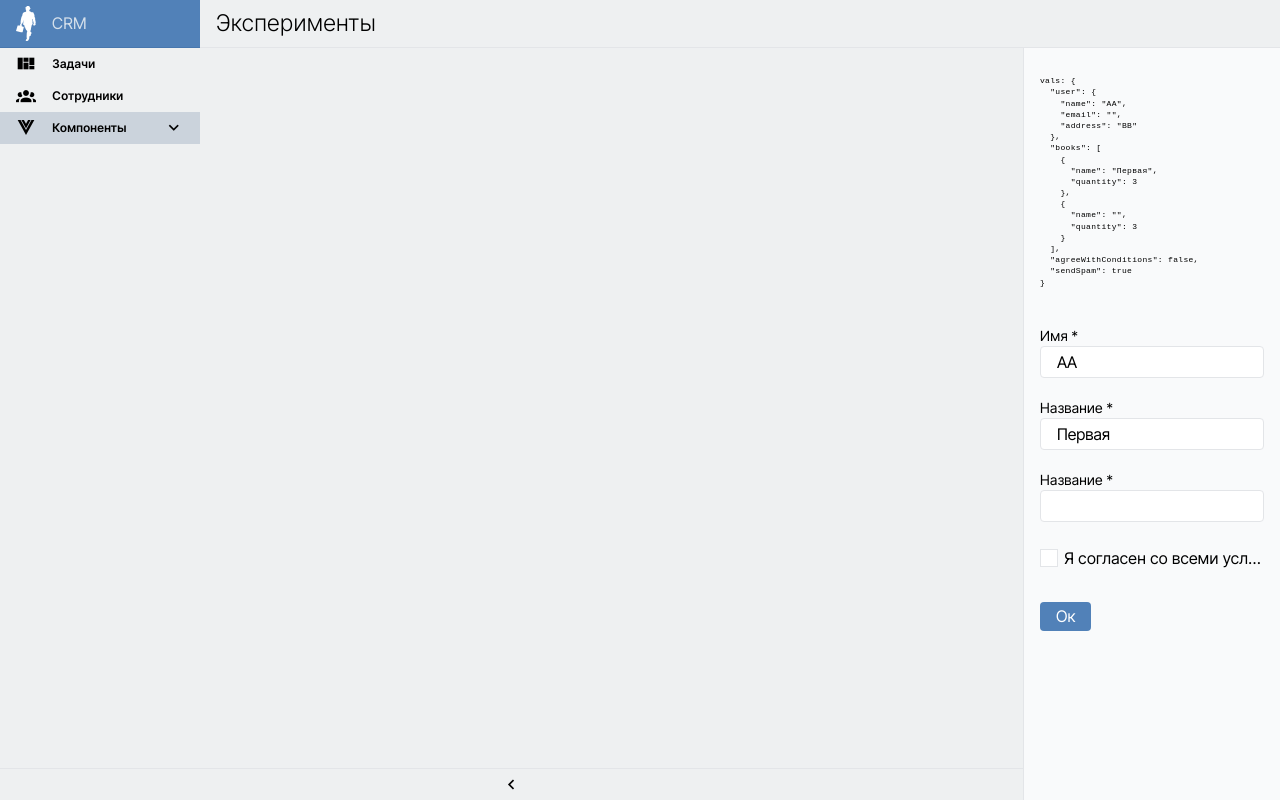
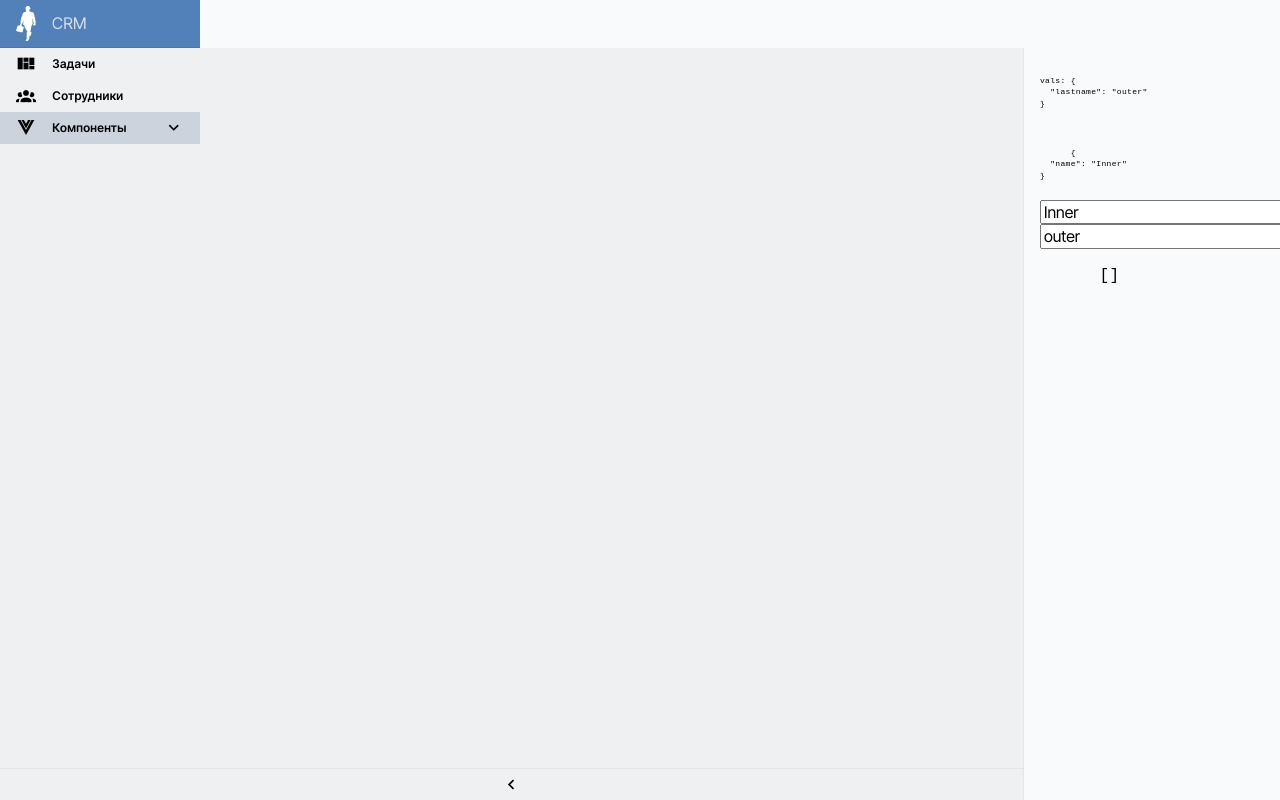
Before and after one commit to hardmagnett/big-company, a Vue app: page /components/experiments in a window 1280 px wide. Built offline with nearby package versions, Linux system fonts and the light colour scheme.

Commit message:
Эксперименты 6

```diff
--- a/src/a-library/views/component-list/ViewExperiments/ChildOne.vue
+++ b/src/a-library/views/component-list/ViewExperiments/ChildOne.vue
@@ -1,54 +1,26 @@
 <script setup lang="ts">
-import {computed} from 'vue'
-import {email, minLength, required} from "@vuelidate/validators";
+import {reactive, unref} from 'vue'
+import {minLength, required} from "@vuelidate/validators";
 import {useVuelidate} from "@vuelidate/core";
 
-export interface Props {
-  modelValue: {
-    name: string,
-    email: string,
-    address: string
-  }
-}
 
-const emit = defineEmits(['update:modelValue'])
-
-const props = withDefaults(defineProps<Props>(), {
+const formValues = reactive({
+  name: "Inner",
 })
-
-const formPartPersonalData = computed({
-  get() {
-    return props.modelValue
-  },
-  set(newValue) {
-    console.log('set personal')
-    emit('update:modelValue', newValue)
-  }
-})
-
 const formRules = {
   name: { required, minLength: minLength(3), $autoDirty: true },
-  email: { email, $autoDirty: true },
-  address: { required, minLength: minLength(10) },
 }
+const v$ = useVuelidate(formRules, formValues)
 
-const v$ = useVuelidate(formRules, props.modelValue)
-
-let a = 1;
+// Make any changes here to get bug. For example uncomment next string.
+// let a = 1;
 </script>
 
 <template>
   <div class="child-one">
-    <AInput
-        v-model="formPartPersonalData.name"
-        label="Имя *"
-        :error-messages="v$.name.$errors.map(e=>e.$message)"
-    ></AInput>
-
-
+    <pre style="font-size: 8px;">
+      {{formValues}}
+    </pre>
+    <input v-model="formValues.name">
   </div>
 </template>
-
-<style scoped>
-.child-one {}
-</style>
--- a/src/a-library/views/component-list/ViewExperiments/ViewExperiments.vue
+++ b/src/a-library/views/component-list/ViewExperiments/ViewExperiments.vue
@@ -1,105 +1,32 @@
 <script setup lang="ts">
 import {reactive} from 'vue'
 import ChildOne from "@/a-library/views/component-list/ViewExperiments/ChildOne.vue";
-import ChildTwo from "@/a-library/views/component-list/ViewExperiments/ChildTwo.vue";
-import {globalProperties} from "@/main";
-import BooksOrderFormPartBooks from "@/a-library/views/component-list/ViewForm/BooksOrderFormPartBooks.vue";
-import {helpers} from "@vuelidate/validators";
+import {minLength, required} from "@vuelidate/validators";
 import {useVuelidate} from "@vuelidate/core";
 
 let formValues = reactive({
-  user: {
-    name: "AA",
-    email: "",
-    address: "BB",
-  },
-  books: [
-    {
-      name: "Первая",
-      quantity: 3,
-    },
-    {
-      // name: "Букварь",
-      name: "",
-      quantity: 3,
-    },
-  ],
-  agreeWithConditions: false,
-  sendSpam: true,
+  lastname: "outer",
 });
 const formRules = {
-  // books: {
-  //   required: helpers.withMessage('Добавьте хотя-бы одну книгу', required),
-  //   minLength: minLength(1),
-  //   // $lazy: true,
-  //   $each: helpers.forEach({
-  //     name: {
-  //       required,
-  //       minLength: minLength(3),
-  //     },
-  //     quantity: {
-  //       numeric, minValue: minValue(1)
-  //     }
-  //   })
-  // },
-  // Цикл с книгами пока-что пропустил
-
-  agreeWithConditions: {
-    checked: helpers.withMessage(
-        'Необходимо согласие',
-        value => value === true
-    ),
-    $autoDirty: true,
-  },
+  lastname: { required, minLength: minLength(3), $autoDirty: true },
 }
 
-const v$ = useVuelidate(formRules, formValues)
-
-const submitHandler = async () => {
-
-  console.log(formValues); console.log('^...formValues:')
-  console.log(formValues.agreeWithConditions); console.log('^...formValues.agreeWithConditions:')
-};
+const v$ = useVuelidate(formRules, formValues, {
+  $scope: false
+})
 
 </script>
 
 <template>
   <div class="view-experiments">
-    <Teleport to="#page-header-place">
-      <APageHeader> Эксперименты </APageHeader>
-    </Teleport>
-
     <pre style="font-size: 8px">
       <p>vals: {{ formValues }}</p>
     </pre>
 
-    <form @submit.prevent="submitHandler">
-    <ChildOne v-model="formValues.user" />
-
-      <ChildTwo
-          v-for="(book, index) in formValues.books"
-          :key="index"
-          :form-part="book"
-
-
-      />
-
-
-    <ACheckBox
-        hide-label
-        label="Я согласен со всеми условиями"
-        v-model="formValues.agreeWithConditions"
-
-        :error-messages="v$.agreeWithConditions.$errors.map(e=>e.$message)"
-        class="am-col-12 am-col-sm-6 am-col-xl-4 am-col-xxl-3 mod--mb-half"
-
-    />
-    <ABtn type="submit">Ок</ABtn>
-    </form>
-
+    <ChildOne />
+    <input v-model="formValues.lastname">
+    <pre>
+      {{v$.lastname.$errors.map(e=>e.$message)}}
+    </pre>
   </div>
 </template>
-
-<style scoped>
-.view-experiments {}
-</style>
```
